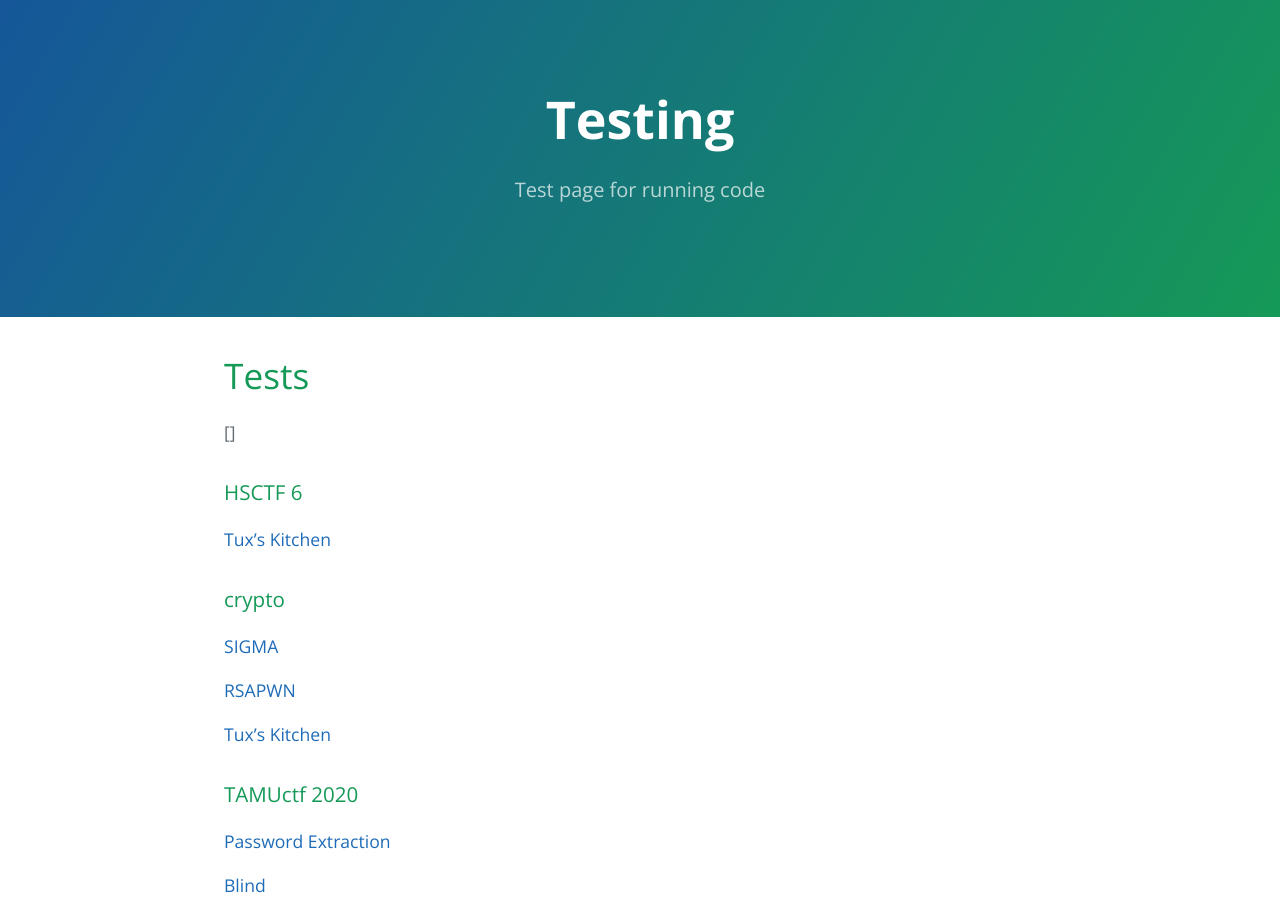
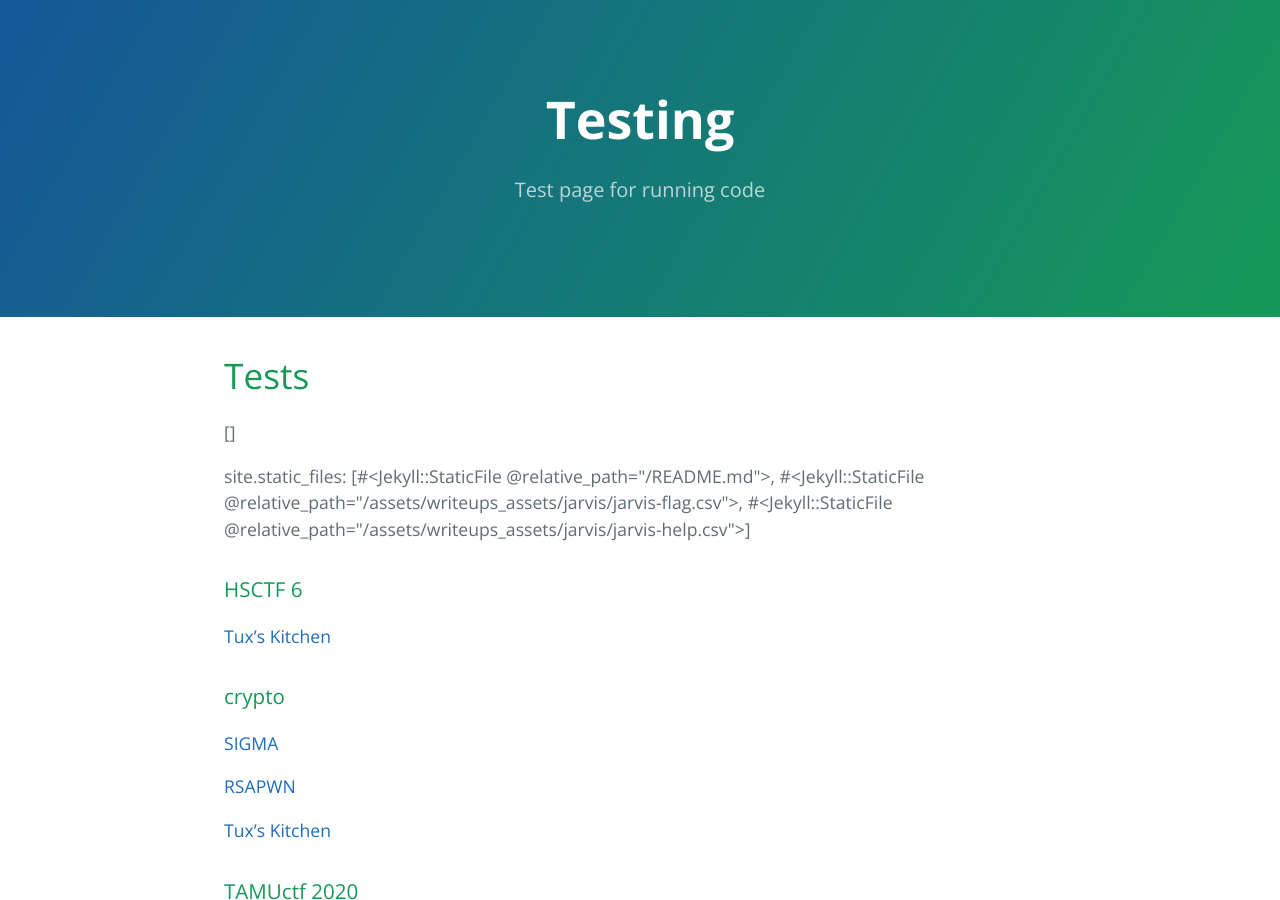
Before and after one commit to AdnanSlef/AdnanSlef.github.io, a Jekyll site: the page built from testing.md, in a window 1280 px wide and 900 px high. Built offline with Jekyll 4.4.1, drawn with Linux system fonts in a browser that asks for light colours.

Commit message:
inspect site.something

```diff
--- a/testing.md
+++ b/testing.md
@@ -9,6 +9,9 @@ description: Test page for running code
 
 {% assign help_csv = site.static_files|where:"jarvis-help",true%}
 {{help_csv|inspect}}
+
+site.static_files:
+{{site.static_files|inspect}}
 
 {% for tag in site.tags %}
   {% assign is_writeup_tag = "false" %}
```
